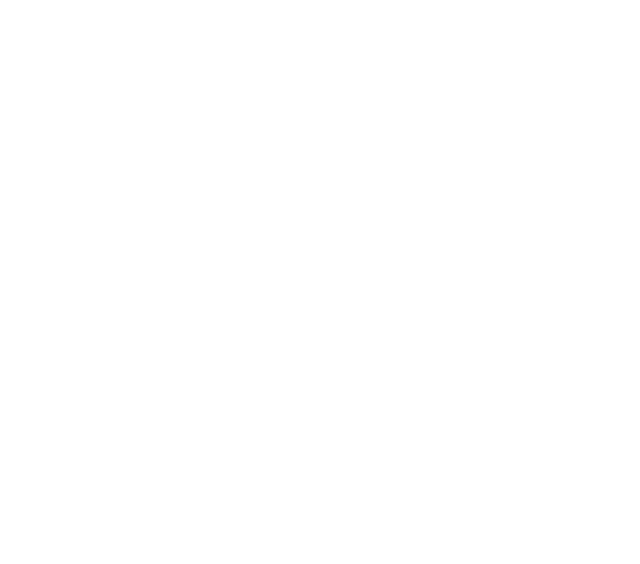
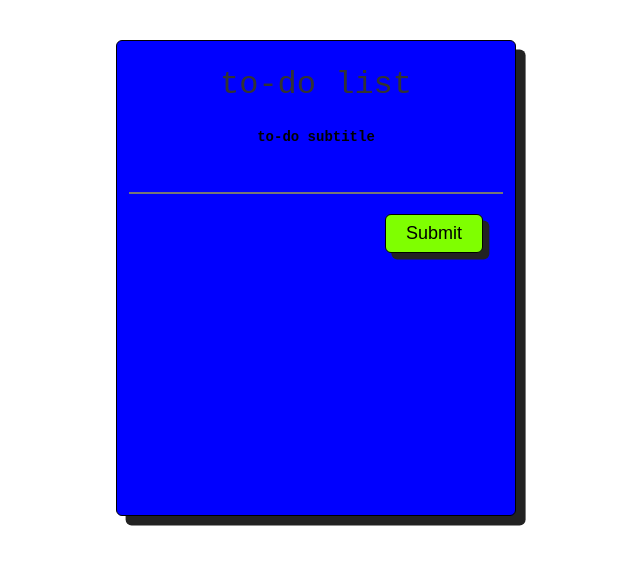
Before and after one commit to dts-kominfo-rea4b/challenge-dom-herdiyana256, a website: page index.html in a window 1280 px wide. Shown: the whole page, without its empty margins (324-964 px from the left). Drawn offline with Linux system fonts and the light colour scheme.

Commit message:
add new code to challenge DOM

```diff
--- a/index.html
+++ b/index.html
@@ -5,37 +5,59 @@
     <meta http-equiv="X-UA-Compatible" content="IE=edge" />
     <meta name="viewport" content="width=device-width, initial-scale=1.0" />
     <title>Challenge - DOM</title>
+    <link rel="stylesheet" href="style/style.css">
   </head>
   <body>
     <div id="app">
       <!-- TODO: Buatlah sebuah header dengan id todo-title -->
+        <div id="todo-title">to-do list</div>
+
       <!-- TODO: Buatlah sebuah subtitle dengan id todo-subtitle -->
+      <div id="todo-subtitle">to-do subtitle</div>
 
       <!-- Section: input -->
       <!-- TODO: Buatlah sebuah input bertipe text dengan id todo-input -->
+      <input type="text" id="todo-input" autocomplete="false" autofocus="true">
+
+
       <!-- TODO: Buatlah sebuah button dengan id todo-submit -->
+      <button id="todo-submit">Submit</button>
 
       <!-- Section output -->
       <!-- TODO: Buatlah sebuah <ul> dengan id todo-output -->
+        <ul id="todo-output"></ul>
     </div>
 
     <!-- ! Untuk tantangan ini, script jangan diubah ke external js yah ! -->
     <script>
       // TODO: Deklarasi variable sesuai dengan kebutuhan di sini
-      let button;
-      let input;
-      let output;
+      let button; document.getElementById("todo-submit");
+      let input; document.getElementById("todo-input");
+      let output; document.getElementById("todo-output");
 
       // TODO: Buatlah sebuah fungsi dengan nama fnClickHandler
       // Fungsi yang digunakan untuk menambahkan tulisan
       // Jangan ubah cara deklarasi fungsinya, cukup isi saja
-      function fnClickHandler(toDoItem) {}
-
+      function fnClickHandler(toDoItem) {
+      let li = document.createElement("li");
+      li.textContent = toDoItem;
+      output.appendChild(li);
+    }
       // TODO: register event onclick / addEventListener untuk button
       // akan menjalankan fungsi fnClickHandler
+      button.addEventListener("click", () => {
+        fnClickHandler(input.value);
+      });
+
+
 
       // TODO: register event onkeypress / addEventListener untuk input
       // sehingga saat di input ditekan enter akan menjalankan fungsi fnClickHandler juga
+      input.addEventListener("keypress", (e) => {
+        if(e.key === "Enter") {
+          fnClickHandler(input.value);
+        }
+      });
     </script>
   </body>
 </html>
--- /dev/null
+++ b/style/style.css
@@ -0,0 +1,79 @@
+*, *::before, *::after {
+ border-width: 0;
+ border-style: solid;
+ box-sizing:content-box
+}
+
+body{
+ width: 400px;
+ margin: 40px auto;
+ background-color: #FFF;
+ font-family: Comforta, 'Courier New', Courier, monospace;
+}
+
+#app{
+ padding: 0.75rem;
+ border: 1px solid #000;
+ box-shadow: 0.6rem 0.6rem 0 #222;
+ border-radius: 0.375rem;
+ background-color:blue;
+ min-height: 450px;
+}
+
+#todo-title{
+ font-weight: 300;
+ font-size: 2rem;
+ line-height: 2;
+ text-transform: none;
+ padding: 0px;
+ margin: 0px;
+ color: #333;
+ text-align: center;
+}
+
+#todo-subtitle{
+ font-weight: 800;
+ font-size: 0.875rem;
+ line-height: 1.2;
+ color: #000;
+ text-transform: none;
+ margin: 0.75rem;
+ text-align: center;
+}
+
+#todo-input{
+ width: 100%;
+ outline-offset: 2px;
+ position: relative;
+ appearance: none;
+ transition-duration: 200ms;
+ font-size: 1rem;
+ padding-inline-start: 0px;
+ padding-inline-end: 0px;
+ height: 2rem;
+ border-bottom-width: 2px;
+ outline: transparent solid 2px;
+ border-radius: 0px;
+ border-color: inherit inherit inherit;
+ background: transparent;
+}
+
+#todo-submit{
+ margin: 20px;
+ background-color:chartreuse;
+ color: #000000;
+ padding-top: 0.5rem;
+ padding-bottom: 0.5rem;
+ padding-inline-start: 1.25rem;
+ padding-inline-end: 1.25rem;
+ margin-bottom: 0.75rem;
+ border: 1px solid black;
+ border-radius: 0.375rem;
+ display: inline;
+ box-shadow: 0.4rem 0.4rem 0 #222;
+ transition: box-shadow 0.1s ease 0s, transform 0.2s ease 0s;
+ font-size: 1.125rem;
+ text-decoration: none;
+ float: right;
+ text-align: center;
+}
```
